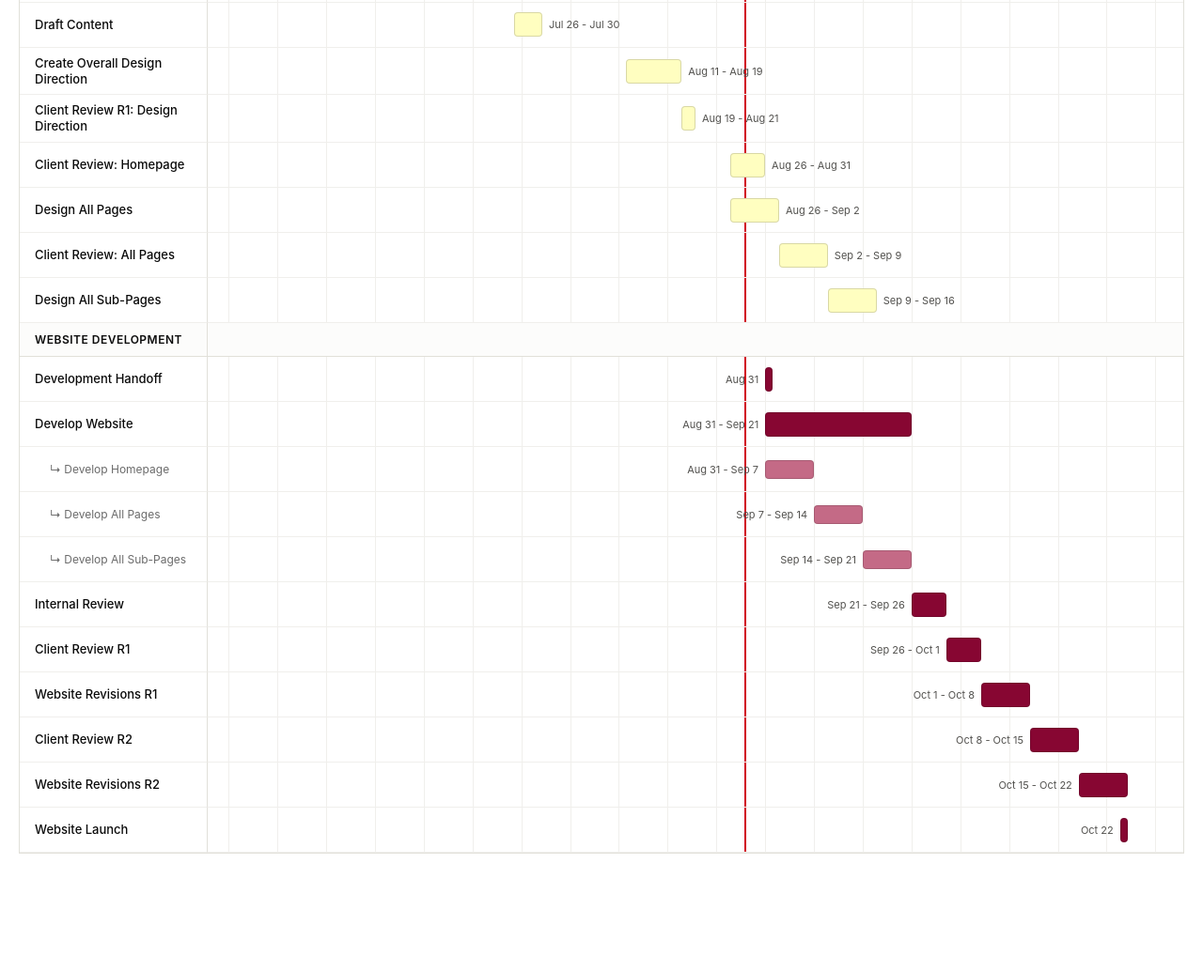
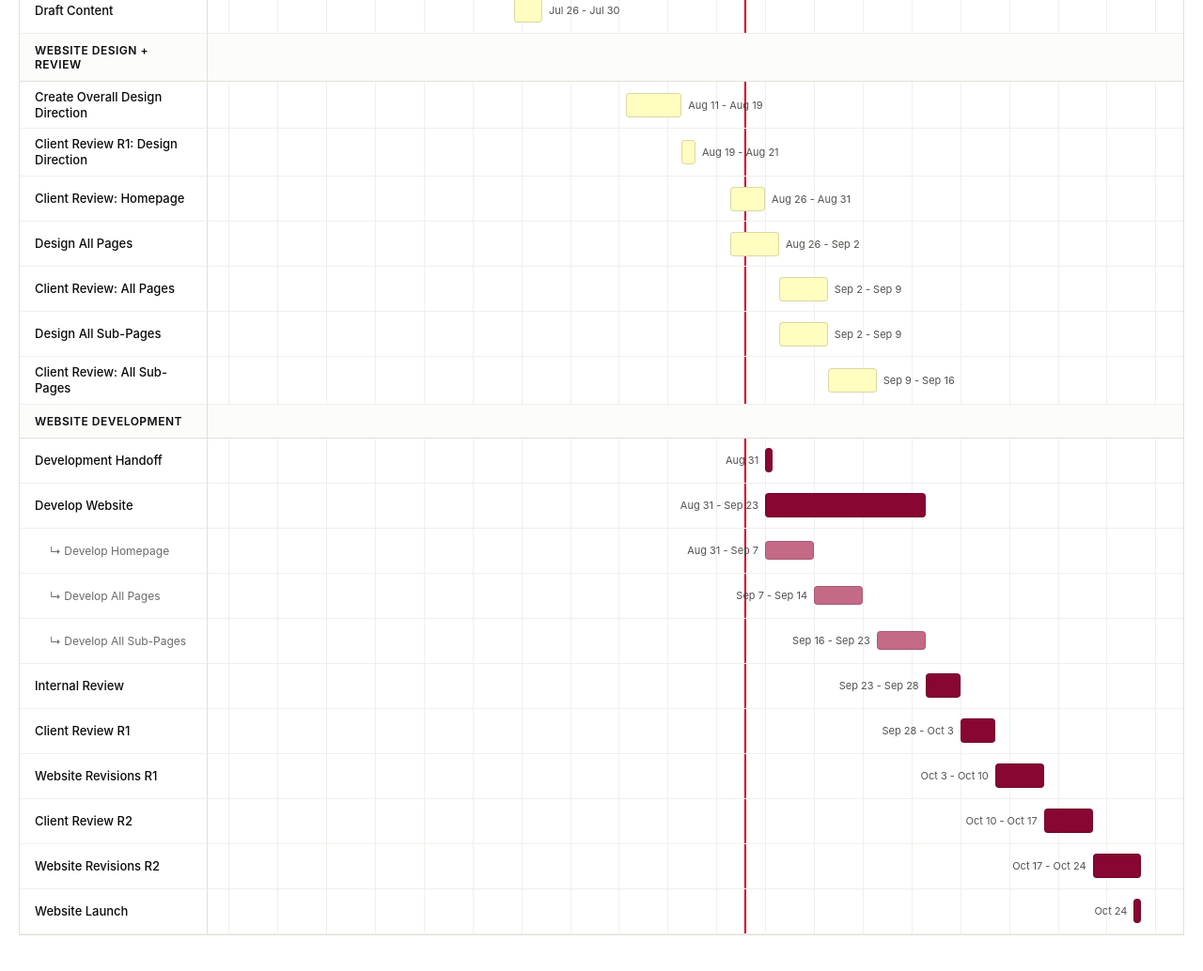
Before and after one commit to nbuscemi-lumix/woodway-timeline, a plain HTML site: page index.html in a window 1280 px wide. Shown: the part 878-1912 px from the top of the page at 94% size. Before the commit the page ends 1827 px from the top, so only its background shows below. Drawn offline with Linux system fonts and the light colour scheme.

Commit message:
Update index.html

```diff
--- a/index.html
+++ b/index.html
@@ -178,7 +178,7 @@
           <div class="lane"><div class="bar bar-brand" style="left: 27.86%; width: 2.14%;"><span class="bar-date date-right">Jul 21 - Jul 24</span></div></div>
           <div class="task-cell"><span class="task-name">Client Review: Stylescape</span></div>
           <div class="lane"><div class="bar bar-brand" style="left: 30.00%; width: 12.14%;"><span class="bar-date date-right">Jul 24 - Aug 10</span></div></div>
-          <div class="phase-cell">Website Design + Review</div><div class="phase-lane"></div>
+          <div class="phase-cell">Website Content</div><div class="phase-lane"></div>
           <div class="task-cell"><span class="task-name">Sitemap Development</span></div>
           <div class="lane"><div class="bar bar-content" style="left: 12.14%; width: 2.86%;"><span class="bar-date date-right">Jun 29 - Jul 3</span></div></div>
           <div class="task-cell"><span class="task-name">Sitemap Approval</span></div>
@@ -187,6 +187,7 @@
           <div class="lane"><div class="bar bar-content" style="left: 25.00%; width: 5.00%;"><span class="bar-date date-right">Jul 17 - Jul 24</span></div></div>
           <div class="task-cell"><span class="task-name">Draft Content</span></div>
           <div class="lane"><div class="bar bar-content" style="left: 31.43%; width: 2.86%;"><span class="bar-date date-right">Jul 26 - Jul 30</span></div></div>
+          <div class="phase-cell">Website Design + Review</div><div class="phase-lane"></div>
           <div class="task-cell"><span class="task-name">Create Overall Design Direction</span></div>
           <div class="lane"><div class="bar bar-content" style="left: 42.86%; width: 5.71%;"><span class="bar-date date-right">Aug 11 - Aug 19</span></div></div>
           <div class="task-cell"><span class="task-name">Client Review R1: Design Direction</span></div>
@@ -198,30 +199,32 @@
           <div class="task-cell"><span class="task-name">Client Review: All Pages</span></div>
           <div class="lane"><div class="bar bar-content" style="left: 58.57%; width: 5.00%;"><span class="bar-date date-right">Sep 2 - Sep 9</span></div></div>
           <div class="task-cell"><span class="task-name">Design All Sub-Pages</span></div>
+          <div class="lane"><div class="bar bar-content" style="left: 58.57%; width: 5.00%;"><span class="bar-date date-right">Sep 2 - Sep 9</span></div></div>
+          <div class="task-cell"><span class="task-name">Client Review: All Sub-Pages</span></div>
           <div class="lane"><div class="bar bar-content" style="left: 63.57%; width: 5.00%;"><span class="bar-date date-right">Sep 9 - Sep 16</span></div></div>
           <div class="phase-cell">Website Development</div><div class="phase-lane"></div>
           <div class="task-cell"><span class="task-name">Development Handoff</span></div>
           <div class="lane"><div class="bar bar-dev" style="left: 57.14%; width: 8px;"><span class="bar-date date-left">Aug 31</span></div></div>
           <div class="task-cell"><span class="task-name">Develop Website</span></div>
-          <div class="lane"><div class="bar bar-dev" style="left: 57.14%; width: 15.00%;"><span class="bar-date date-left">Aug 31 - Sep 21</span></div></div>
+          <div class="lane"><div class="bar bar-dev" style="left: 57.14%; width: 16.43%;"><span class="bar-date date-left">Aug 31 - Sep 23</span></div></div>
           <div class="task-cell subtask"><span class="task-name">↳ Develop Homepage</span></div>
           <div class="lane"><div class="bar bar-dev-sub" style="left: 57.14%; width: 5.00%;"><span class="bar-date date-left">Aug 31 - Sep 7</span></div></div>
           <div class="task-cell subtask"><span class="task-name">↳ Develop All Pages</span></div>
           <div class="lane"><div class="bar bar-dev-sub" style="left: 62.14%; width: 5.00%;"><span class="bar-date date-left">Sep 7 - Sep 14</span></div></div>
           <div class="task-cell subtask"><span class="task-name">↳ Develop All Sub-Pages</span></div>
-          <div class="lane"><div class="bar bar-dev-sub" style="left: 67.14%; width: 5.00%;"><span class="bar-date date-left">Sep 14 - Sep 21</span></div></div>
+          <div class="lane"><div class="bar bar-dev-sub" style="left: 68.57%; width: 5.00%;"><span class="bar-date date-left">Sep 16 - Sep 23</span></div></div>
           <div class="task-cell"><span class="task-name">Internal Review</span></div>
-          <div class="lane"><div class="bar bar-dev" style="left: 72.14%; width: 3.57%;"><span class="bar-date date-left">Sep 21 - Sep 26</span></div></div>
+          <div class="lane"><div class="bar bar-dev" style="left: 73.57%; width: 3.57%;"><span class="bar-date date-left">Sep 23 - Sep 28</span></div></div>
           <div class="task-cell"><span class="task-name">Client Review R1</span></div>
-          <div class="lane"><div class="bar bar-dev" style="left: 75.71%; width: 3.57%;"><span class="bar-date date-left">Sep 26 - Oct 1</span></div></div>
+          <div class="lane"><div class="bar bar-dev" style="left: 77.14%; width: 3.57%;"><span class="bar-date date-left">Sep 28 - Oct 3</span></div></div>
           <div class="task-cell"><span class="task-name">Website Revisions R1</span></div>
-          <div class="lane"><div class="bar bar-dev" style="left: 79.29%; width: 5.00%;"><span class="bar-date date-left">Oct 1 - Oct 8</span></div></div>
+          <div class="lane"><div class="bar bar-dev" style="left: 80.71%; width: 5.00%;"><span class="bar-date date-left">Oct 3 - Oct 10</span></div></div>
           <div class="task-cell"><span class="task-name">Client Review R2</span></div>
-          <div class="lane"><div class="bar bar-dev" style="left: 84.29%; width: 5.00%;"><span class="bar-date date-left">Oct 8 - Oct 15</span></div></div>
+          <div class="lane"><div class="bar bar-dev" style="left: 85.71%; width: 5.00%;"><span class="bar-date date-left">Oct 10 - Oct 17</span></div></div>
           <div class="task-cell"><span class="task-name">Website Revisions R2</span></div>
-          <div class="lane"><div class="bar bar-dev" style="left: 89.29%; width: 5.00%;"><span class="bar-date date-left">Oct 15 - Oct 22</span></div></div>
+          <div class="lane"><div class="bar bar-dev" style="left: 90.71%; width: 5.00%;"><span class="bar-date date-left">Oct 17 - Oct 24</span></div></div>
           <div class="task-cell"><span class="task-name">Website Launch</span></div>
-          <div class="lane"><div class="bar bar-dev launch" style="left: 94.29%; width: 8px;"><span class="bar-date date-left">Oct 22</span></div></div>
+          <div class="lane"><div class="bar bar-dev launch" style="left: 95.71%; width: 8px;"><span class="bar-date date-left">Oct 24</span></div></div>
 
         </div>
       </div>
```
